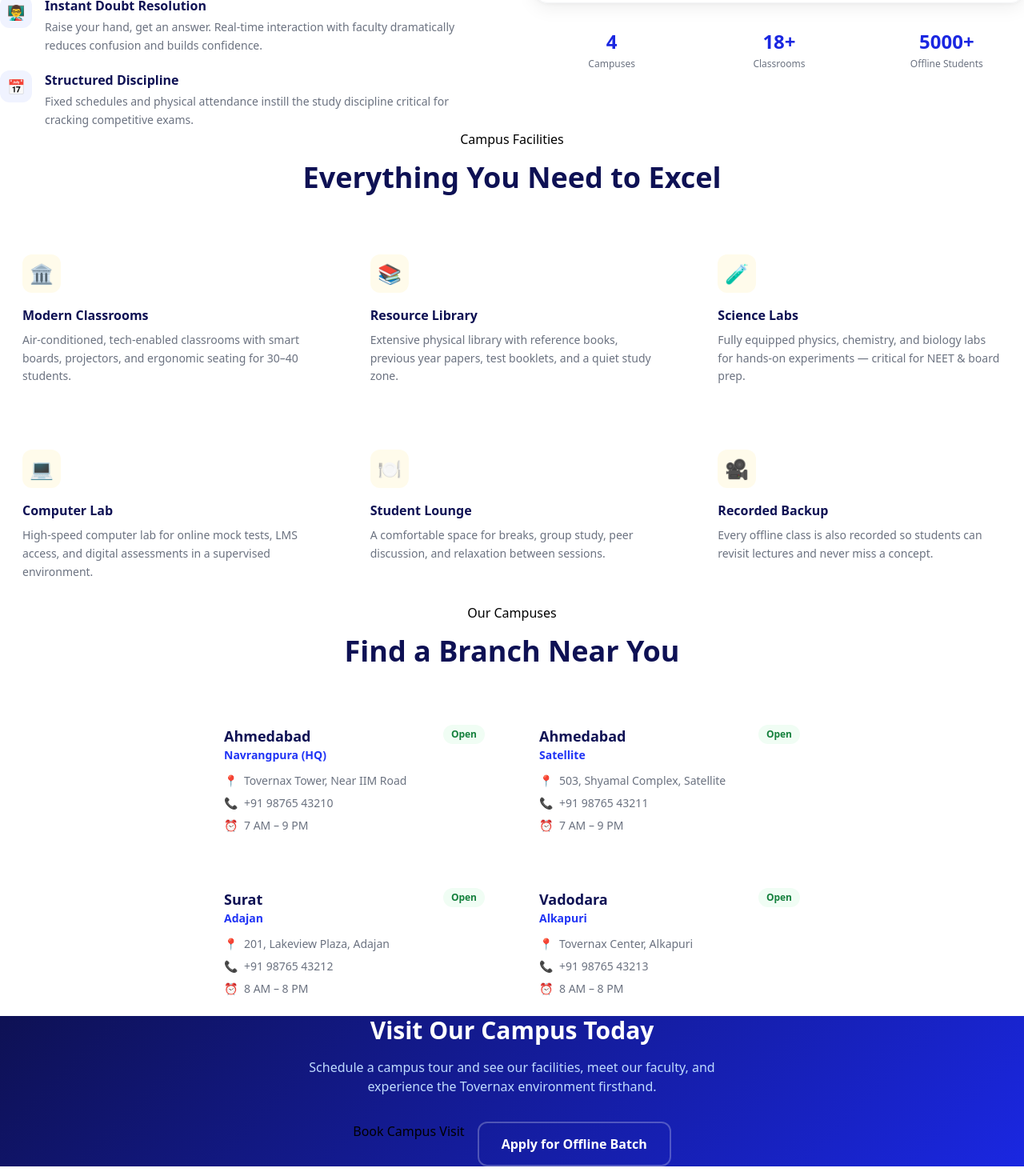
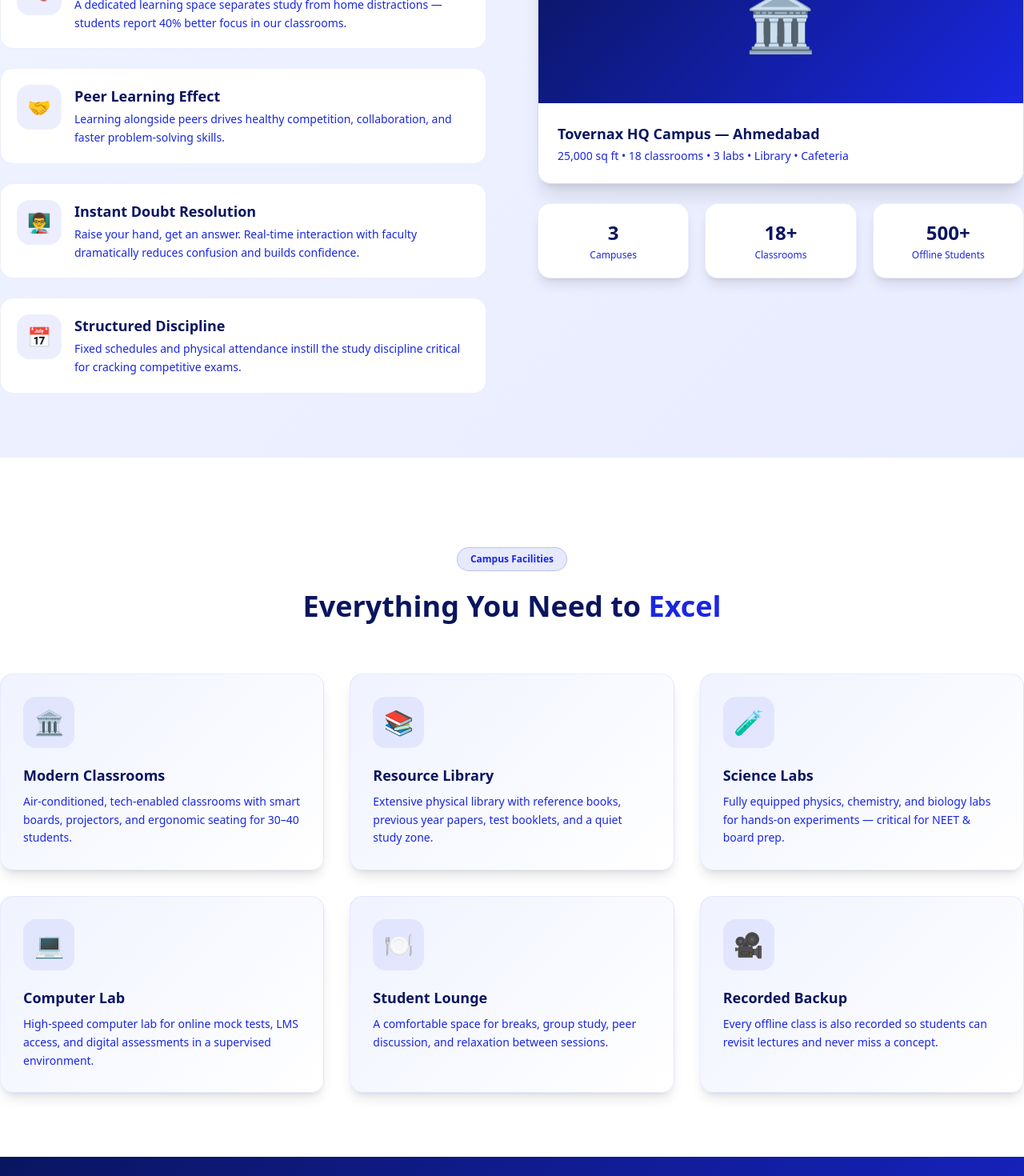
Before and after one commit to TovernaxLegion/Tovernax-Legion, a Next.js app: page /offline-classes in a window 1280 px wide. Shown: the part 980-2450 px from the top of the page at 80% size. Built offline with nearby package versions, Linux system fonts and the light colour scheme.

Commit message:
Update page.tsx

```diff
--- a/src/app/offline-classes/page.tsx
+++ b/src/app/offline-classes/page.tsx
@@ -17,10 +17,9 @@ const FACILITIES = [
 ];
 
 const BRANCHES = [
-  { city: "Ahmedabad", area: "Navrangpura (HQ)", address: "Tovernax Tower, Near IIM Road", phone: "+91 98765 43210", timing: "7 AM – 9 PM" },
-  { city: "Ahmedabad", area: "Satellite", address: "503, Shyamal Complex, Satellite", phone: "+91 98765 43211", timing: "7 AM – 9 PM" },
-  { city: "Surat", area: "Adajan", address: "201, Lakeview Plaza, Adajan", phone: "+91 98765 43212", timing: "8 AM – 8 PM" },
-  { city: "Vadodara", area: "Alkapuri", address: "Tovernax Center, Alkapuri", phone: "+91 98765 43213", timing: "8 AM – 8 PM" },
+  { city: "Ahmedabad HQ", area: "Vrundavan Skylines, 6th Floor, Vastral", phone: "+91 9597078806", timing: "7 AM – 9 PM" },
+  { city: "Ahmedabad", area: "Nikol Branch", phone: "+91 9597078806", timing: "7 AM – 9 PM" },
+  { city: "Ahmedabad", area: "Nava Naroda Branch", phone: "+91 9597078806", timing: "8 AM – 8 PM" },
 ];
 
 export default function OfflineClassesPage() {
@@ -35,50 +34,54 @@ export default function OfflineClassesPage() {
       />
 
       {/* Why Offline */}
-      <section className="section-padding bg-white">
+      <section className="pt-28 pb-20" style={{ background: "linear-gradient(135deg, #f0f3ff 0%, #e8ecff 100%)" }}>
         <div className="section-container">
-          <div className="grid lg:grid-cols-2 gap-14 items-center">
+          <div className="grid lg:grid-cols-2 gap-16 items-center">
             <div className="reveal-left">
-              <div className="section-label mb-4">Why Offline Learning</div>
-              <h2 className="font-display text-4xl font-bold text-navy-950 mb-6">
-                Deep Focus, Real Connections, <span className="text-gradient">Lasting Results</span>
+              <div className="inline-flex items-center gap-2 px-4 py-1.5 rounded-full text-xs font-bold mb-6"
+                style={{ background: "rgba(26, 39, 225, 0.1)", color: "#1a27e1", border: "1px solid rgba(26, 39, 225, 0.2)" }}>
+                Why Offline Learning
+              </div>
+              <h2 className="font-display text-3xl md:text-4xl font-bold mb-8" style={{ color: "#0a1560" }}>
+                Deep Focus, Real Connections, <span style={{ color: "#1a27e1" }}>Lasting Results</span>
               </h2>
-              <div className="space-y-5">
+              <div className="space-y-6">
                 {[
                   { icon: "🧠", title: "Immersive Focus Environment", desc: "A dedicated learning space separates study from home distractions — students report 40% better focus in our classrooms." },
                   { icon: "🤝", title: "Peer Learning Effect", desc: "Learning alongside peers drives healthy competition, collaboration, and faster problem-solving skills." },
                   { icon: "👨‍🏫", title: "Instant Doubt Resolution", desc: "Raise your hand, get an answer. Real-time interaction with faculty dramatically reduces confusion and builds confidence." },
                   { icon: "📅", title: "Structured Discipline", desc: "Fixed schedules and physical attendance instill the study discipline critical for cracking competitive exams." },
                 ].map((item) => (
-                  <div key={item.title} className="flex items-start gap-4">
-                    <div className="w-10 h-10 rounded-xl bg-navy-50 text-navy-700 flex items-center justify-center text-lg flex-shrink-0">{item.icon}</div>
+                  <div key={item.title} className="flex items-start gap-4 p-5 rounded-2xl" style={{ background: "white", border: "1px solid rgba(26, 39, 225, 0.08)" }}>
+                    <div className="w-14 h-14 rounded-2xl flex items-center justify-center text-2xl flex-shrink-0"
+                      style={{ background: "rgba(26, 39, 225, 0.08)" }}>{item.icon}</div>
                     <div>
-                      <h3 className="font-semibold text-navy-950 mb-1">{item.title}</h3>
-                      <p className="text-gray-500 text-sm leading-relaxed">{item.desc}</p>
+                      <h3 className="font-display font-bold text-lg mb-1" style={{ color: "#0a1560" }}>{item.title}</h3>
+                      <p className="text-sm leading-relaxed" style={{ color: "#1a27e1" }}>{item.desc}</p>
                     </div>
                   </div>
                 ))}
               </div>
             </div>
-            <div className="space-y-4 reveal-right">
-              <div className="rounded-2xl overflow-hidden border border-gray-100 shadow-card">
-                <div className="h-48 flex items-center justify-center text-6xl" style={{ background: "linear-gradient(135deg, #f0f3ff, #e8ecff)" }}>
+            <div className="space-y-6 reveal-right">
+              <div className="rounded-2xl overflow-hidden shadow-xl" style={{ border: "1px solid rgba(26, 39, 225, 0.1)" }}>
+                <div className="h-52 flex items-center justify-center text-7xl" style={{ background: "linear-gradient(135deg, #0a1560, #1a27e1)" }}>
                   🏛️
                 </div>
-                <div className="p-5">
-                  <div className="font-semibold text-navy-950 mb-1">Tovernax HQ Campus — Ahmedabad</div>
-                  <div className="text-gray-500 text-sm">25,000 sq ft • 18 classrooms • 3 labs • Library • Cafeteria</div>
+                <div className="p-6" style={{ background: "white" }}>
+                  <div className="font-display font-bold text-lg mb-1" style={{ color: "#0a1560" }}>Tovernax HQ Campus — Ahmedabad</div>
+                  <div className="text-sm" style={{ color: "#1a27e1" }}>25,000 sq ft • 18 classrooms • 3 labs • Library • Cafeteria</div>
                 </div>
               </div>
-              <div className="grid grid-cols-3 gap-4">
+              <div className="grid grid-cols-3 gap-5">
                 {[
-                  { value: "4", label: "Campuses" },
+                  { value: "3", label: "Campuses" },
                   { value: "18+", label: "Classrooms" },
-                  { value: "5000+", label: "Offline Students" },
+                  { value: "500+", label: "Offline Students" },
                 ].map((s) => (
-                  <div key={s.label} className="card-premium p-4 text-center">
-                    <div className="font-display font-bold text-2xl text-navy-700">{s.value}</div>
-                    <div className="text-xs text-gray-500 mt-1">{s.label}</div>
+                  <div key={s.label} className="p-5 rounded-2xl text-center shadow-lg" style={{ background: "white", border: "1px solid rgba(26, 39, 225, 0.08)" }}>
+                    <div className="font-display font-bold text-2xl" style={{ color: "#0a1560" }}>{s.value}</div>
+                    <div className="text-xs mt-1" style={{ color: "#1a27e1" }}>{s.label}</div>
                   </div>
                 ))}
               </div>
@@ -88,18 +91,25 @@ export default function OfflineClassesPage() {
       </section>
 
       {/* Facilities */}
-      <section className="section-padding bg-mesh">
+      <section className="pt-28 pb-20 bg-white">
         <div className="section-container">
-          <div className="text-center mb-12 reveal">
-            <div className="section-label mb-4">Campus Facilities</div>
-            <h2 className="font-display text-4xl font-bold text-navy-950">Everything You Need to Excel</h2>
+          <div className="text-center mb-16 reveal">
+            <div className="inline-flex items-center gap-2 px-4 py-1.5 rounded-full text-xs font-bold mb-6"
+              style={{ background: "rgba(26, 39, 225, 0.1)", color: "#1a27e1", border: "1px solid rgba(26, 39, 225, 0.2)" }}>
+              Campus Facilities
+            </div>
+            <h2 className="font-display text-3xl md:text-4xl font-bold" style={{ color: "#0a1560" }}>
+              Everything You Need to <span style={{ color: "#1a27e1" }}>Excel</span>
+            </h2>
           </div>
-          <div className="grid sm:grid-cols-2 lg:grid-cols-3 gap-6">
+          <div className="grid sm:grid-cols-2 lg:grid-cols-3 gap-8">
             {FACILITIES.map((f, i) => (
-              <div key={f.title} className="card-premium p-7 reveal" style={{ transitionDelay: `${i * 60}ms` }}>
-                <div className="w-12 h-12 rounded-xl bg-amber-50 text-amber-700 flex items-center justify-center text-2xl mb-4">{f.icon}</div>
-                <h3 className="font-semibold text-navy-950 mb-2">{f.title}</h3>
-                <p className="text-gray-500 text-sm leading-relaxed">{f.desc}</p>
+              <div key={f.title} className="p-7 rounded-2xl shadow-lg reveal group hover:shadow-xl transition-all duration-300"
+                style={{ background: "linear-gradient(135deg, #f0f3ff, #ffffff)", border: "1px solid rgba(26, 39, 225, 0.08)", transitionDelay: `${i * 60}ms` }}>
+                <div className="w-16 h-16 rounded-2xl flex items-center justify-center text-3xl mb-5 group-hover:scale-110 transition-transform duration-300"
+                  style={{ background: "rgba(26, 39, 225, 0.08)" }}>{f.icon}</div>
+                <h3 className="font-display font-bold text-lg mb-2" style={{ color: "#0a1560" }}>{f.title}</h3>
+                <p className="text-sm leading-relaxed" style={{ color: "#1a27e1" }}>{f.desc}</p>
               </div>
             ))}
           </div>
@@ -107,26 +117,33 @@ export default function OfflineClassesPage() {
       </section>
 
       {/* Branch Locations */}
-      <section className="section-padding bg-white">
+      <section className="pt-28 pb-20" style={{ background: "linear-gradient(135deg, #0a1560 0%, #1a27e1 100%)" }}>
         <div className="section-container">
-          <div className="text-center mb-12 reveal">
-            <div className="section-label mb-4">Our Campuses</div>
-            <h2 className="font-display text-4xl font-bold text-navy-950">Find a Branch Near You</h2>
+          <div className="text-center mb-16 reveal">
+            <div className="inline-flex items-center gap-2 px-4 py-1.5 rounded-full text-xs font-bold mb-6"
+              style={{ background: "rgba(255,255,255,0.1)", color: "white", border: "1px solid rgba(255,255,255,0.15)" }}>
+              Our Branches
+            </div>
+            <h2 className="font-display text-3xl md:text-4xl font-bold text-white mb-4">
+              Visit us at any of our centres
+            </h2>
           </div>
-          <div className="grid sm:grid-cols-2 gap-5 max-w-3xl mx-auto">
+          <div className="grid sm:grid-cols-3 gap-8 max-w-4xl mx-auto">
             {BRANCHES.map((b, i) => (
-              <div key={b.address} className="card-premium p-6 reveal" style={{ transitionDelay: `${i * 70}ms` }}>
-                <div className="flex items-start justify-between mb-3">
-                  <div>
-                    <h3 className="font-display font-bold text-lg text-navy-950">{b.city}</h3>
-                    <div className="text-navy-600 font-semibold text-sm">{b.area}</div>
+              <div key={b.area} className="p-8 rounded-2xl text-center reveal shadow-xl"
+                style={{ background: "rgba(255,255,255,0.08)", border: "1px solid rgba(255,255,255,0.12)", transitionDelay: `${i * 70}ms` }}>
+                <div className="text-5xl mb-4">🏢</div>
+                <h3 className="font-display font-bold text-lg text-white mb-1">{b.city}</h3>
+                <div className="text-sm mb-4" style={{ color: "rgba(255,255,255,0.6)" }}>{b.area}</div>
+                <div className="space-y-2 text-sm" style={{ color: "rgba(255,255,255,0.7)" }}>
+                  <div className="flex items-center justify-center gap-2">
+                    <span>📞</span>
+                    <a href={`tel:${b.phone.replace(/\s/g, "")}`} className="font-bold hover:underline" style={{ color: "#00bfff" }}>{b.phone}</a>
                   </div>
-                  <span className="text-xs px-2.5 py-1 rounded-full bg-green-50 text-green-700 font-semibold">Open</span>
-                </div>
-                <div className="space-y-2 text-sm text-gray-500">
-                  <div className="flex items-start gap-2"><span>📍</span> {b.address}</div>
-                  <div className="flex items-start gap-2"><span>📞</span> <a href={`tel:${b.phone}`} className="hover:text-navy-700">{b.phone}</a></div>
-                  <div className="flex items-start gap-2"><span>⏰</span> {b.timing}</div>
+                  <div className="flex items-center justify-center gap-2">
+                    <span>⏰</span>
+                    <span>{b.timing}</span>
+                  </div>
                 </div>
               </div>
             ))}
@@ -135,15 +152,19 @@ export default function OfflineClassesPage() {
       </section>
 
       {/* CTA */}
-      <section className="section-padding" style={{ background: "linear-gradient(135deg, #0e1154, #1a27e1)" }}>
+      <section className="pt-28 pb-20" style={{ background: "linear-gradient(135deg, #f0f3ff 0%, #dde3ff 100%)" }}>
         <div className="section-container text-center reveal">
-          <h2 className="font-display text-3xl font-bold text-white mb-4">Visit Our Campus Today</h2>
-          <p className="text-blue-200 mb-8 max-w-xl mx-auto">
+          <h2 className="font-display text-3xl md:text-4xl font-bold mb-4" style={{ color: "#0a1560" }}>
+            Visit Our Campus Today
+          </h2>
+          <p className="text-lg mb-10 max-w-xl mx-auto" style={{ color: "#1a27e1" }}>
             Schedule a campus tour and see our facilities, meet our faculty, and experience the Tovernax environment firsthand.
           </p>
-          <div className="flex flex-col sm:flex-row gap-4 justify-center">
-            <Link href="/contact" className="btn-gold">Book Campus Visit</Link>
-            <Link href="/admissions" className="inline-flex items-center gap-2 px-7 py-3.5 rounded-xl font-semibold text-white border-2 border-white/25 hover:border-white/50 transition-all">
+          <div className="flex flex-col sm:flex-row gap-5 justify-center">
+            <Link href="/contact" className="inline-flex items-center justify-center gap-2 px-12 py-5 rounded-2xl font-bold text-lg text-white animate-red-blue">
+              Book Campus Visit
+            </Link>
+            <Link href="/admissions" className="inline-flex items-center justify-center gap-2 px-12 py-5 rounded-2xl font-bold text-lg text-white animate-gold-blue-cta">
               Apply for Offline Batch
             </Link>
           </div>
```
